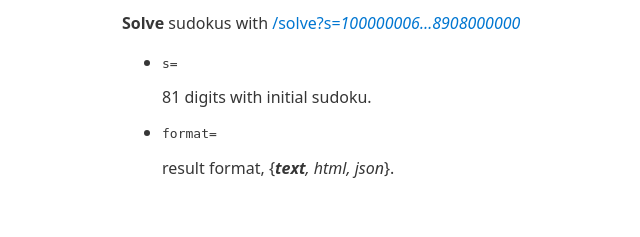
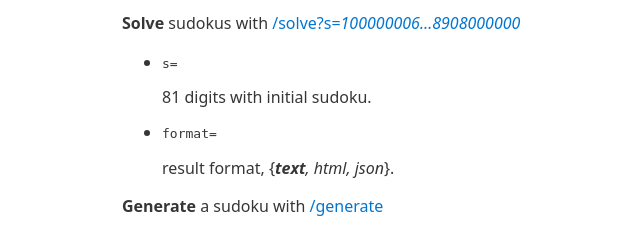
Before and after one commit to brmdv/sudoku-webapp, a Flask app: page / in a window 1280 px wide. Shown: the part 689-926 px from the top of the page, without its empty margins (118-758 px from the left). Before the commit the page ends 867 px from the top, so only its background shows below. Run offline with Flask 2, Linux system fonts and the light colour scheme.

Commit message:
small fix

```diff
--- a/app.py
+++ b/app.py
@@ -45,8 +45,6 @@ def solve():
     if rformat == "text":
         return f"{solved_sudoku}"
     elif rformat == "html":
-        # return render_template("sudoku_render.html", sudoku=solved_sudoku.as_list())
-        # elif rformat == "fullhtml":
         return render_template("show_sudoku.j2", sudoku=solved_sudoku.as_list())
     elif rformat == "json":
         return jsonify(
@@ -59,6 +57,11 @@ def solve():
         return f"Not valid format: {rformat}. Use 'text' 'html' or 'json'."
 
 
+@app.route("/generate")
+def generate_sudoku():
+    return "Not implemented yet."
+
+
 # to run as dev server
 if __name__ == "__main__":
     import os
--- a/templates/index.html
+++ b/templates/index.html
@@ -53,6 +53,8 @@
         </li>
     </ul>
     </p>
+
+    <p><b>Generate</b> a sudoku with <a href="/generate">/generate</a></p>
 </body>
 
 </html>
```
